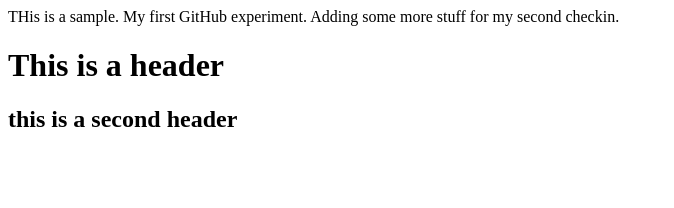
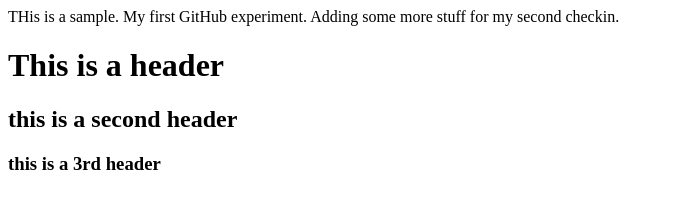
Before and after one commit to pazhenchira/pazhenchira, a plain HTML site: page index.html in a window 1280 px wide. Shown: the whole page, without its empty margins (0-674 px from the left). Drawn offline with Linux system fonts and the light colour scheme.

Commit message:
4th iteration

```diff
--- a/index.html
+++ b/index.html
@@ -8,5 +8,6 @@
   Adding some more stuff for my second checkin.
   <h1>This is a header</h1>
   <h2> this is a second header</h2>
+  <h3> this is a 3rd header</h3>
 </body>
 </html>
```
